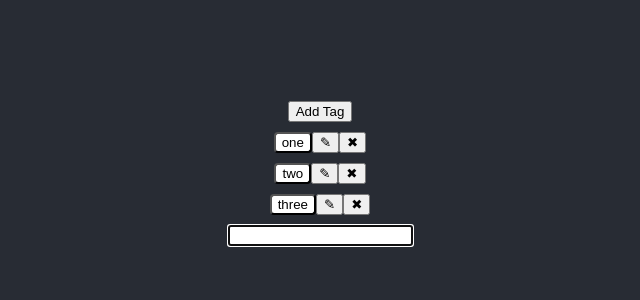
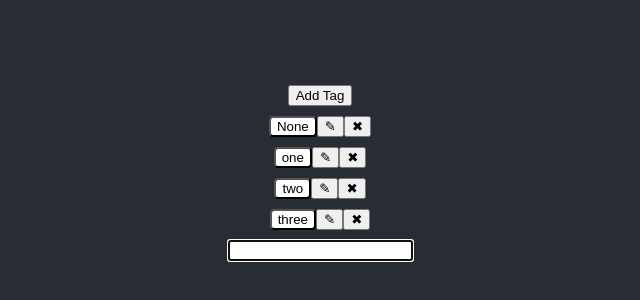
Before and after one commit to DionysusBacchus/to-do-list, a React (Create React App) app: page / in a window 1280 px wide. Shown: the part 232-532 px from the top of the page, without its empty margins (320-960 px from the left). Built offline with nearby package versions, Linux system fonts and the light colour scheme.

Commit message:
add default None value to tags

```diff
--- a/src/App.js
+++ b/src/App.js
@@ -6,6 +6,8 @@ import useFilter from './hooks/useFiler';
 import React, { createContext, useState } from 'react';
 import useList from './hooks/useList';
 
+const uuid = require("uuid");
+
 export const TagContext = createContext();
 
 export const FilterContext = createContext();
@@ -13,6 +15,18 @@ export const FilterContext = createContext();
 function App() {
   const [chooseTag, buttonStyle, filerByTag] = useFilter();
   const [tagsArray, List] = useList('myTags');
+  const [noneTagId, setNone] = useState(uuid.v4());
+
+  React.useEffect(() => {
+    const defaultTag = tagsArray.find(item => item.text === 'None');
+    if (!defaultTag) {
+      List.add({ id: noneTagId, text: 'None' });
+    }
+    else {
+      setNone(defaultTag.id);
+    }
+
+  }, []);
 
   return (
     <div className="App">
@@ -20,7 +34,7 @@ function App() {
         <FilterContext.Provider value={[chooseTag, buttonStyle]}>
           <TagList tagsArray={tagsArray} List={List} />
         </FilterContext.Provider>
-        <TagContext.Provider value={{ tagsArray }}>
+        <TagContext.Provider value={{ tagsArray, noneTagId }}>
           <TaskList filerByTag={filerByTag} />
         </TagContext.Provider>
       </header>
--- a/src/components/Dropdown.js
+++ b/src/components/Dropdown.js
@@ -8,6 +8,9 @@ export default function Dropdown({ list, handleChooseItem, initialValue }) {
       const item = list.find(item => item.id === initialValue);
       if (item) {
         setValue(item.text);
+      }
+      else {
+        setValue('None');
       }
     }
   }, [list, initialValue])
```
